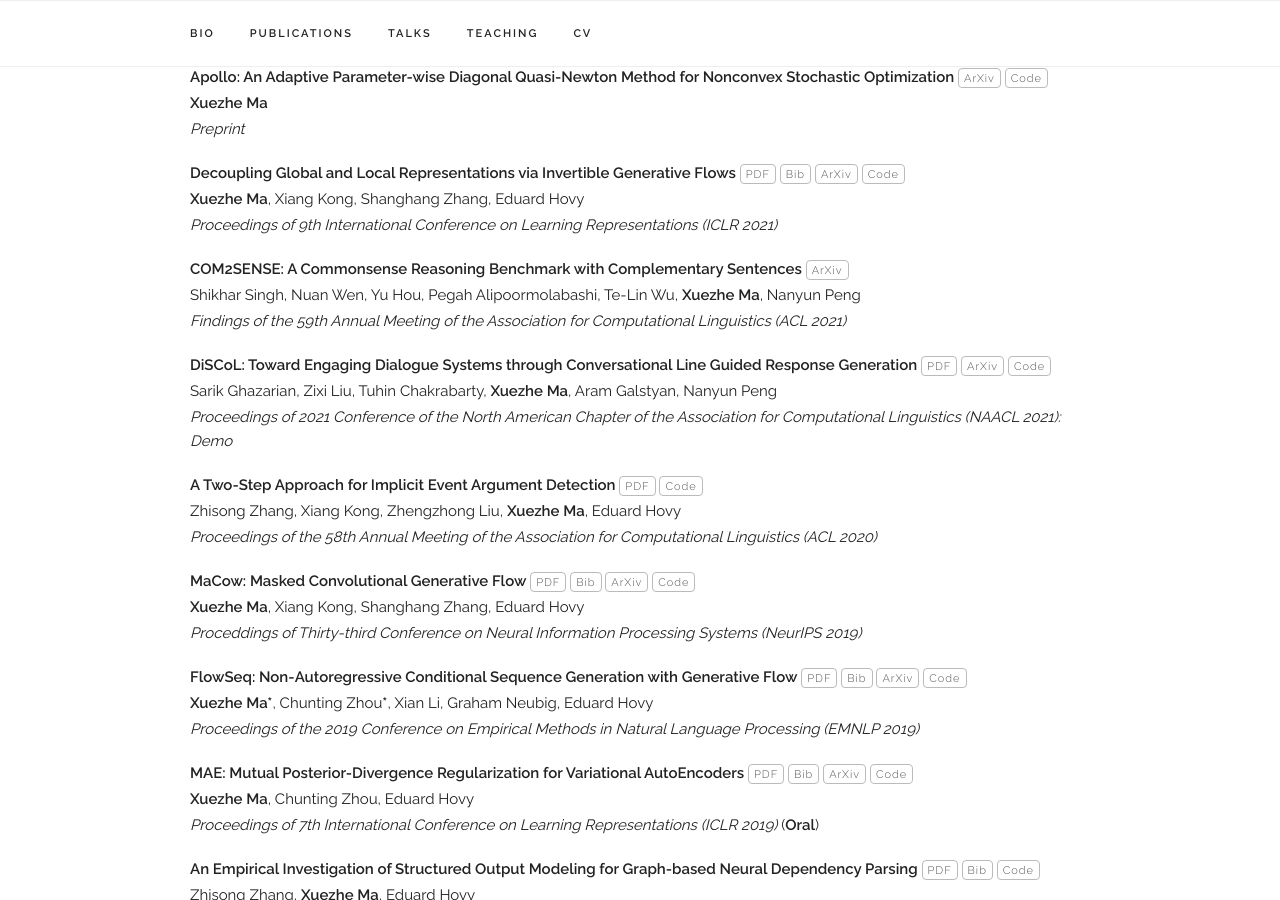
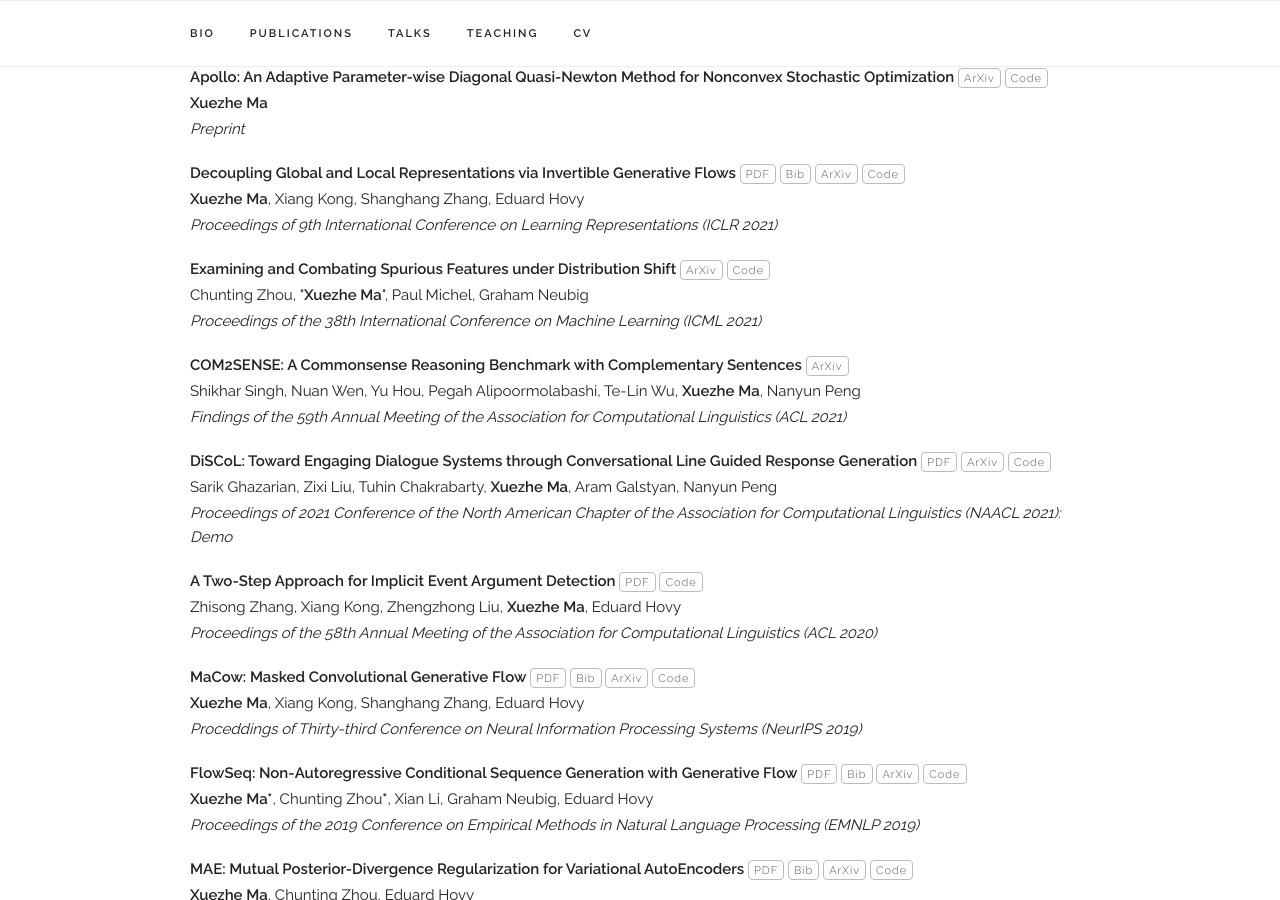
Before and after one commit to XuezheMax/XuezheMax.github.io, a Jekyll site: the page built from index.html, in a window 1280 px wide and 900 px high, scrolled down 1499 px. Built offline with Jekyll 4.4.1, drawn with Linux system fonts in a browser that asks for light colours; some web fonts are replaced.

Commit message:
icml 2021

```diff
--- a/_data/publications.yaml
+++ b/_data/publications.yaml
@@ -20,6 +20,17 @@ papers:
     selected: y
     rl: y
     cv: y
+    nlp: n
+    bio: n
+
+  - title: "Examining and Combating Spurious Features under Distribution Shift"
+    authors: Chunting Zhou, "<b>Xuezhe Ma</b>", Paul Michel, Graham Neubig
+    venue: "Proceedings of the 38th International Conference on Machine Learning (ICML 2021)"
+    arXiv: "https://arxiv.org/abs/2106.07171"
+    code: "https://github.com/violet-zct/group-conditional-DRO"
+    selected: y
+    rl: y
+    cv: n
     nlp: n
     bio: n
 
```
